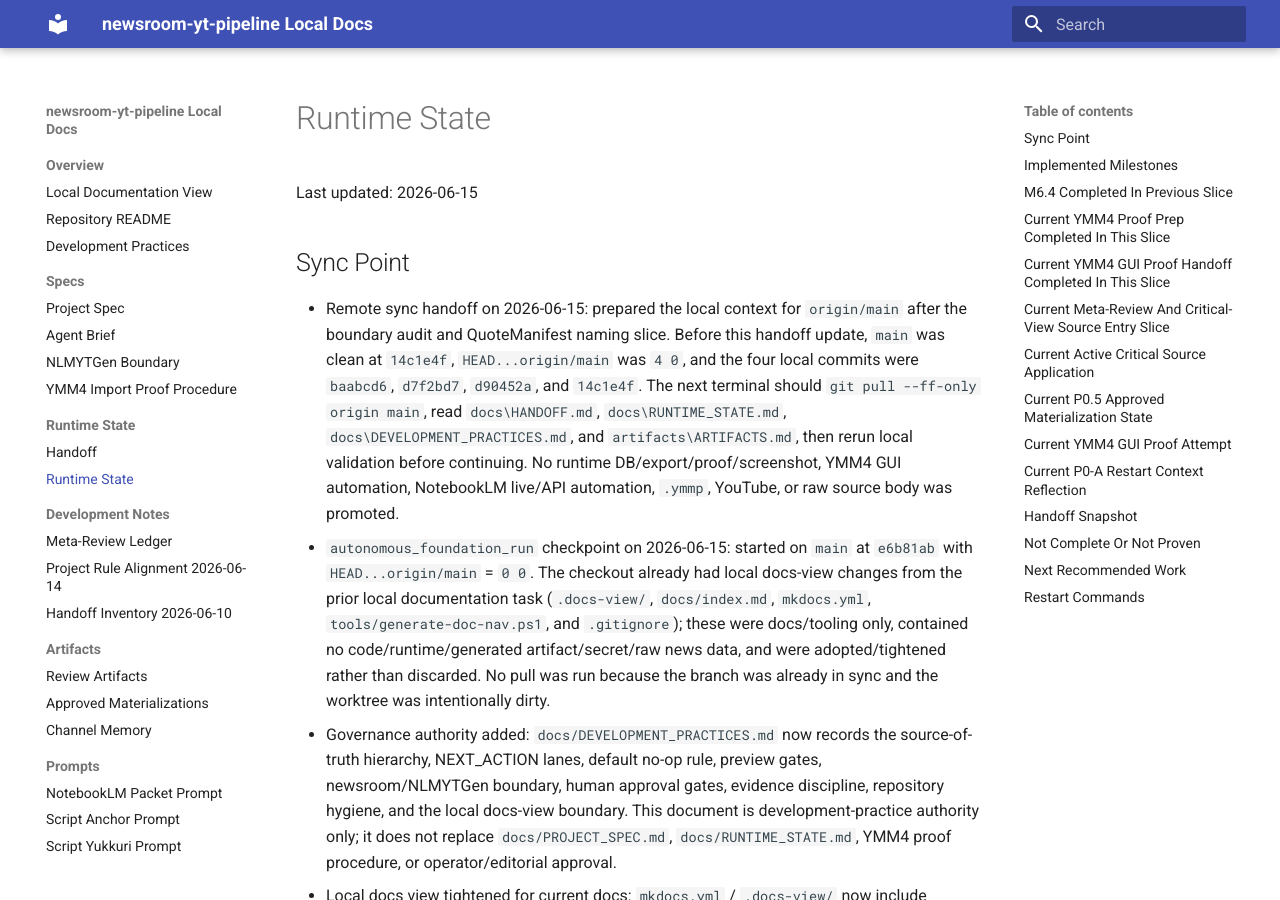
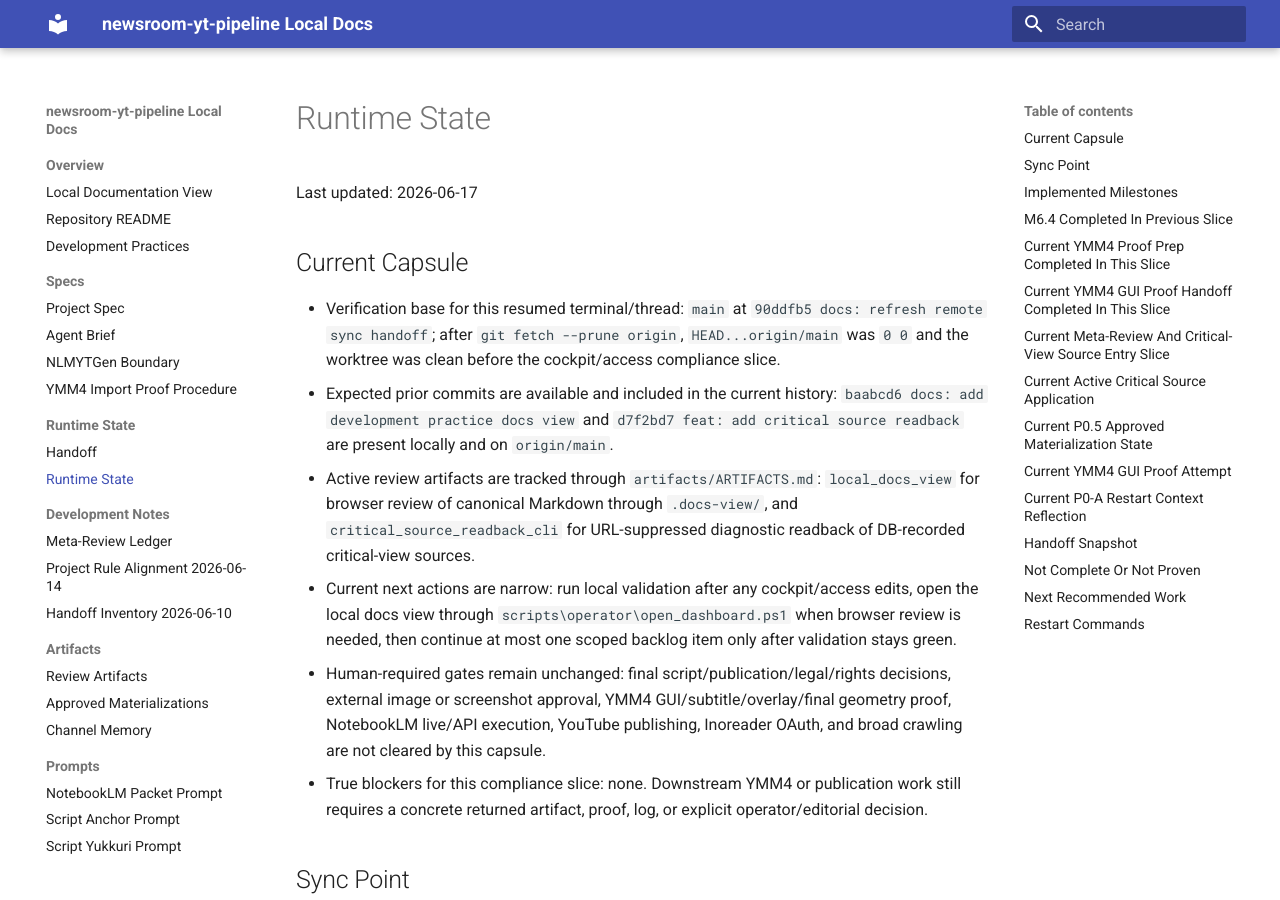
Before and after one commit to YuShimoji/newsroom-yt-pipeline, an MkDocs documentation site: the page built from .docs-view/docs/RUNTIME_STATE.md, in a window 1280 px wide and 900 px high. Built offline with MkDocs 1.6.1 and Material for MkDocs 9.7.7, drawn with Linux system fonts in a browser that asks for light colours.

```diff
--- a/docs/RUNTIME_STATE.md
+++ b/docs/RUNTIME_STATE.md
@@ -1,6 +1,15 @@
 # Runtime State
 
-Last updated: 2026-06-15
+Last updated: 2026-06-17
+
+## Current Capsule
+
+- Verification base for this resumed terminal/thread: `main` at `90ddfb5 docs: refresh remote sync handoff`; after `git fetch --prune origin`, `HEAD...origin/main` was `0 0` and the worktree was clean before the cockpit/access compliance slice.
+- Expected prior commits are available and included in the current history: `baabcd6 docs: add development practice docs view` and `d7f2bd7 feat: add critical source readback` are present locally and on `origin/main`.
+- Active review artifacts are tracked through `artifacts/ARTIFACTS.md`: `local_docs_view` for browser review of canonical Markdown through `.docs-view/`, and `critical_source_readback_cli` for URL-suppressed diagnostic readback of DB-recorded critical-view sources.
+- Current next actions are narrow: run local validation after any cockpit/access edits, open the local docs view through `scripts\operator\open_dashboard.ps1` when browser review is needed, then continue at most one scoped backlog item only after validation stays green.
+- Human-required gates remain unchanged: final script/publication/legal/rights decisions, external image or screenshot approval, YMM4 GUI/subtitle/overlay/final geometry proof, NotebookLM live/API execution, YouTube publishing, Inoreader OAuth, and broad crawling are not cleared by this capsule.
+- True blockers for this compliance slice: none. Downstream YMM4 or publication work still requires a concrete returned artifact, proof, log, or explicit operator/editorial decision.
 
 ## Sync Point
 
```
Also changed, not shown: artifacts/ARTIFACTS.md (+3 -3 lines), docs/DEVELOPMENT_PRACTICES.md (+8 -0 lines), docs/index.md (+9 -1 lines), 1 other file.
